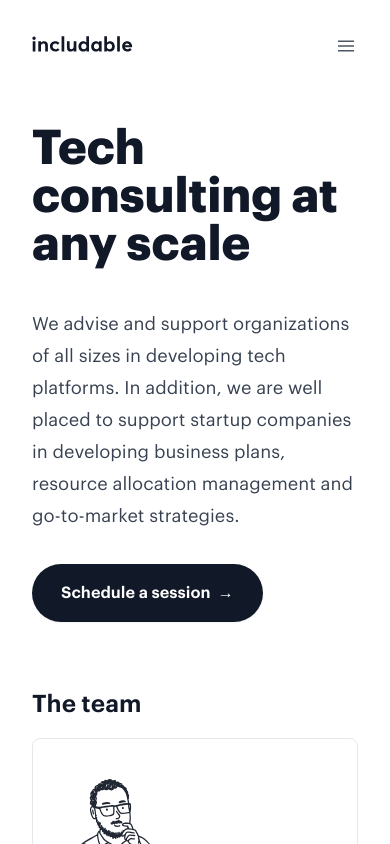
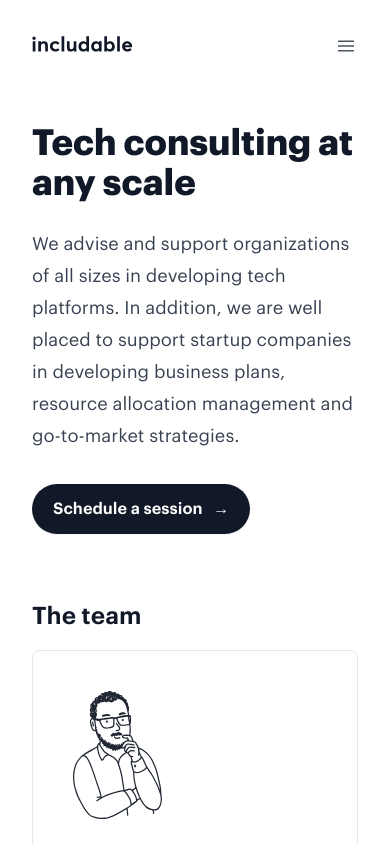
Before and after one commit to flexible-agency/website, a Next.js app: page /consultancy in a window 390 px wide. Shown: the top 844 px of the page. Built offline with nearby package versions, Linux system fonts and the light colour scheme; a web font is replaced by a local one.

Commit message:
Improve mobile stuff.

```diff
--- a/components/Button.js
+++ b/components/Button.js
@@ -2,9 +2,9 @@ import React from "react";
 
 const Button = ({children, href, ...props}) => {
   const className = `
-    inline-flex items-center px-7 py-4 border border-transparent
+    inline-flex items-center px-5 md:px-7 py-3 md:py-4 border border-transparent
     text-base font-semibold rounded-full shadow-sm text-white
-    bg-gray-900 hover:bg-gray-800 focus:outline-none
+    bg-gray-900 hover:bg-black focus:outline-none
     focus:ring-2 focus:ring-offset-2 focus:ring-gray-500
   `.trim();
 
--- a/components/Header.js
+++ b/components/Header.js
@@ -78,6 +78,7 @@ function Header({ title, menu }) {
               ? `block bg-white mt-3 md:mt-0 px-5 pb-3 md:pb-0 md:px-0 rounded`
               : `hidden`
           } md:block md:items-center w-full md:w-auto md:pr-1`}
+          onClick={() => toggleExpansion(false)}
         >
           {menu ? (
             menu
--- a/pages/consultancy/index.js
+++ b/pages/consultancy/index.js
@@ -4,7 +4,7 @@ import Button from "../../components/Button";
 function ConsultingPage() {
   return (
     <>
-      <div className="prose prose-lg mb-10">
+      <div className="prose md:prose-lg mb-6 md:mb-10 md:mt-10">
         <h1>Tech consulting at any scale</h1>
       </div>
       <div className="prose prose-lg">
@@ -16,9 +16,9 @@ function ConsultingPage() {
         </p>
       </div>
 
-      <div className="mt-8 mb-16">
+      <div className="mt-8 mb-16 md:mb-24">
         <Button href="https://calendly.com/tschof/consulting-30-mins?utm_source=includable-website">
-          Schedule a session &nbsp;&rarr;
+          Schedule a session &nbsp;&nbsp;&rarr;
         </Button>
       </div>
 
```
